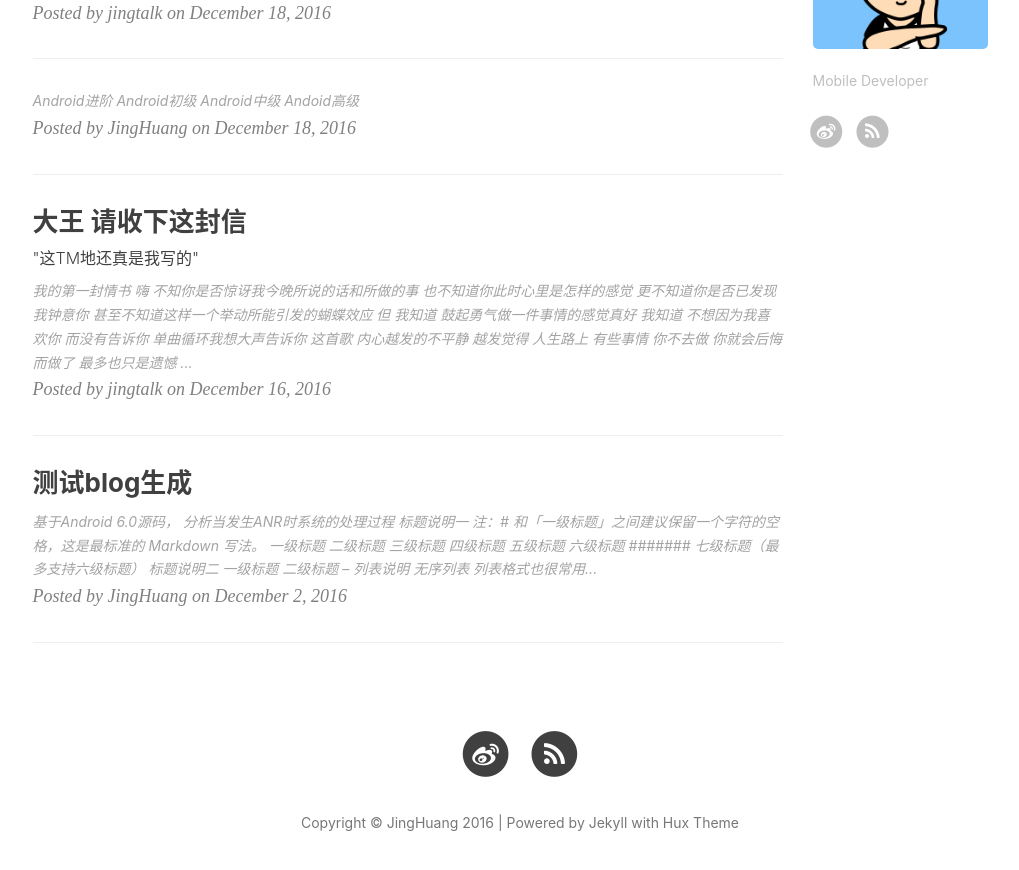
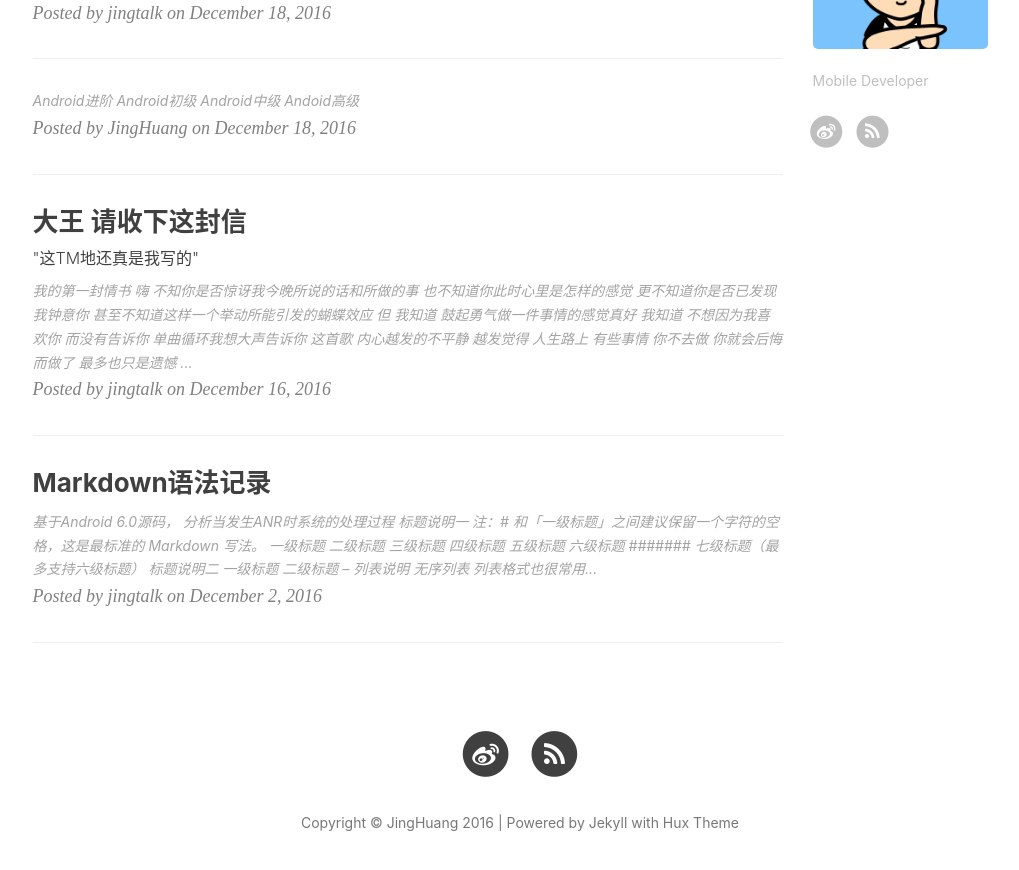
Before and after one commit to jingtalk/jekyll.github.io, a Jekyll site: the page built from index.html, in a window 1280 px wide and 900 px high, scrolled down 710 px. Shown: the top 870 px of the window, without its empty margins (135-1154 px from the left). Built offline with Jekyll 4.4.1, drawn with Linux system fonts in a browser that asks for light colours; nearby versions of some CDN libraries; the list of posts is cut into pages by our own code; comment, search, counter and statistics services are not loaded.

Commit message:
fix error

```diff
--- a/_posts/2016-12-04-markdown.md
+++ b/_posts/2016-12-04-markdown.md
@@ -1,8 +1,10 @@
 ---
 layout: post
-title:  "测试blog生成"
+title:  "Markdown语法记录"
 date:   2016-12-02 22:19:53
-catalog:    true
+author:     "jingtalk"
+header-img: "images/blog/jing-home.jpg"
+catalog: false
 tags:
     - markdown
 ---
```
Also changed, not shown: _posts/2016-12-15-android-study.md (+2 -0 lines).
